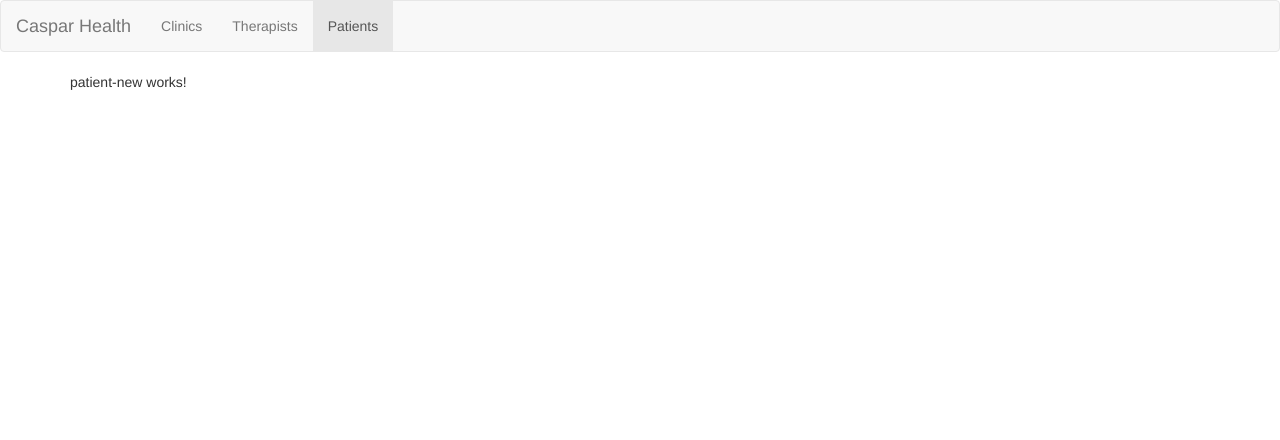
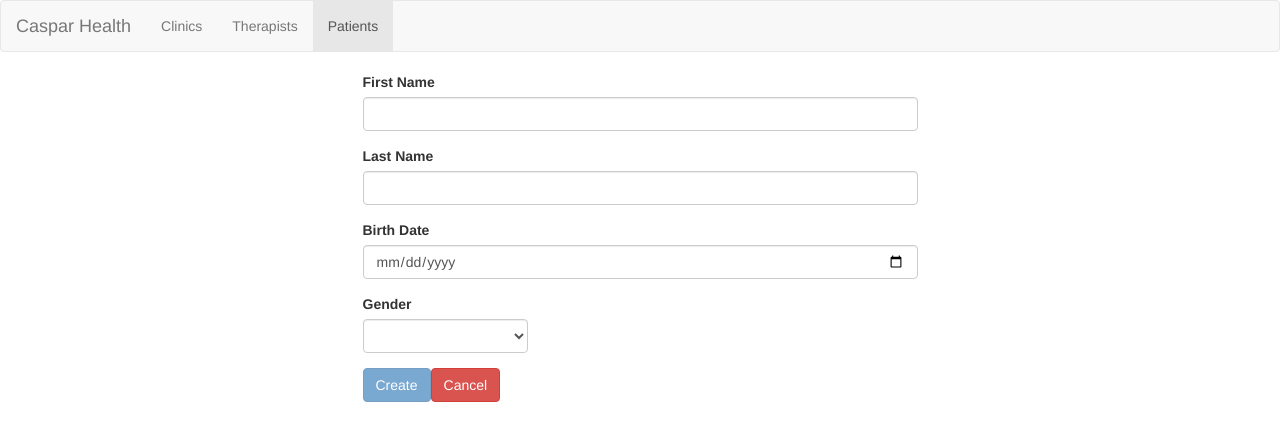
Before and after one commit to Beelphegor/Coding-Challenge-Caspar-Health, an Angular app: page /patients/new in a window 1280 px wide. Shown: the top 440 px of the page. Built offline with nearby package versions, Linux system fonts and the light colour scheme.

Commit message:
adding implementation to add patients

```diff
--- a/src/app/app.module.ts
+++ b/src/app/app.module.ts
@@ -17,6 +17,7 @@ import { PatientNewComponent } from './patients/patient-new/patient-new.componen
 import { ClinicEditComponent } from './clinics/clinic-edit/clinic-edit.component';
 import { FakeHttp } from 'app/fakeHttp.service';
 import { ClinicsService } from 'app/clinics/clinics.service';
+import { PatientsService } from 'app/patients/patients.service';
 
 @NgModule({
   declarations: [
@@ -38,7 +39,7 @@ import { ClinicsService } from 'app/clinics/clinics.service';
     HttpModule,
     AppRoutingModule
   ],
-  providers: [FakeHttp, ClinicsService],
+  providers: [FakeHttp, ClinicsService, PatientsService],
   bootstrap: [AppComponent]
 })
 export class AppModule { }
--- a/src/app/clinics/clinic-list/clinic-list.component.html
+++ b/src/app/clinics/clinic-list/clinic-list.component.html
@@ -6,12 +6,11 @@
   </div>
   <h2>Clinics</h2>
 </div>
-
 <div *ngIf="!clinics.length; else clinicsTable">
   <p>No clinics yet, create new clinic to start</p>
 </div>
 <ng-template #clinicsTable>
-    <table class="table table-striped" >
+  <table class="table table-striped">
     <thead>
       <th class="col-xs-4">Name</th>
       <th class="col-xs-6">Address</th>
--- a/src/app/clinics/clinic-new/clinic-new.component.ts
+++ b/src/app/clinics/clinic-new/clinic-new.component.ts
@@ -16,7 +16,6 @@ export class ClinicNewComponent implements OnInit {
   }
 
   onSubmit(form: NgForm) {
-    console.log("111111111");
     this.clinicsService.create(form.value).subscribe((response: any) => {
       console.log("asdfasdf");
       this.router.navigate(["/clinics"]);
--- a/src/app/fakeHttp.service.ts
+++ b/src/app/fakeHttp.service.ts
@@ -1,5 +1,6 @@
 import { Subject } from "rxjs/Subject";
 import { Clinic } from "app/clinics/clinics.model";
+import { Patient } from "app/patients/patient.model";
 
 export class FakeHttp {
     post(path: string, data: any) {
@@ -8,7 +9,9 @@ export class FakeHttp {
             case 'clinics':
                 this.createClinic(postSubject, data);
                 break;
-
+            case 'patients':
+                this.createPatient(postSubject, data);
+                break;
             default:
                 break;
         }
@@ -38,6 +41,7 @@ export class FakeHttp {
     }
 
     //Fake server Implementations
+    //CLINICS
     private createClinic(postSubject: Subject<any>, data) {
         let clinics = JSON.parse(localStorage['clinics']);
         clinics.push(new Clinic(data.name, data.address, (new Date()).getTime().toString()));
@@ -67,4 +71,15 @@ export class FakeHttp {
             deleteSubject.complete();
         }, 200);
     }
+
+     //PATIENTS
+     private createPatient(postSubject: Subject<any>, data) {
+        let patients = JSON.parse(localStorage['patients']);
+        patients.push(new Patient(data.firstName, data.lastName, data.birthDate, data.gender, (new Date()).getTime().toString()));
+        localStorage.setItem('patients', JSON.stringify(patients));
+        setTimeout(() => {
+            postSubject.next(data);
+            postSubject.complete();
+        }, 200);
+    }
 }
--- a/src/app/patients/patient-new/patient-new.component.html
+++ b/src/app/patients/patient-new/patient-new.component.html
@@ -1,3 +1,43 @@
-<p>
-  patient-new works!
-</p>
+<form (submit)="onSubmit(f)" #f="ngForm">
+  <div class="row">
+    <div class="col-xs-6 col-xs-offset-3">
+      <div class="form-group">
+        <label for="firstName">First Name</label>
+        <input type="text" class="form-control" name="firstName" ngModel required>
+      </div>
+    </div>
+  </div>
+  <div class="row">
+    <div class="col-xs-6 col-xs-offset-3">
+      <div class="form-group">
+        <label for="lastName">Last Name</label>
+        <input type="text" class="form-control" name="lastName" ngModel required>
+      </div>
+    </div>
+  </div>
+  <div class="row">
+      <div class="col-xs-6 col-xs-offset-3">
+        <div class="form-group">
+          <label for="birtDate">Birth Date</label>
+          <input type="date" class="form-control" name="birthDate" ngModel required>
+        </div>
+      </div>
+    </div>
+    <div class="row">
+        <div class="col-xs-2 col-xs-offset-3">
+          <div class="form-group">
+            <label for="gender">Gender</label>
+            <select name="gender" class="form-control" ngModel required>
+              <option value="M">M</option>
+              <option value="F">F</option>
+            </select>
+          </div>
+        </div>
+      </div>
+  <div class="row">
+    <div class="col-xs-6 col-xs-offset-3">
+      <button class="btn btn-primary" [disabled]="f.invalid" type="submit">Create</button>
+      <button class="btn btn-danger" routerLink="/clinics" type="button">Cancel</button>
+    </div>
+  </div>
+</form>
--- a/src/app/patients/patient-new/patient-new.component.ts
+++ b/src/app/patients/patient-new/patient-new.component.ts
@@ -1,4 +1,7 @@
 import { Component, OnInit } from '@angular/core';
+import { NgForm } from '@angular/forms';
+import { PatientsService } from 'app/patients/patients.service';
+import { Router } from '@angular/router';
 
 @Component({
   selector: 'app-patient-new',
@@ -7,9 +10,16 @@ import { Component, OnInit } from '@angular/core';
 })
 export class PatientNewComponent implements OnInit {
 
-  constructor() { }
+  constructor( private patientsService: PatientsService, private router: Router) { }
 
   ngOnInit() {
   }
 
+  onSubmit(form: NgForm) {
+    this.patientsService.create(form.value).subscribe((patient) => {
+      console.log(patient);
+      this.router.navigate(['/patients']);
+    });
+  }
+
 }
--- /dev/null
+++ b/src/app/patients/patient.model.ts
@@ -0,0 +1,15 @@
+export class Patient {
+    public firstName: string;
+    public lastName: string;
+    public birthDate: Date;
+    public gender: string;
+    public id: string;
+
+    constructor(firstName: string, lastName: string, birthDate: Date, gender: string, id: string) {
+        this.firstName = firstName,
+        this.lastName = lastName,
+        this.birthDate = birthDate,
+        this.gender = gender,
+        this.id = id
+    }
+}
--- /dev/null
+++ b/src/app/patients/patients.service.ts
@@ -0,0 +1,22 @@
+import { FakeHttp } from "app/fakeHttp.service";
+import { Injectable } from "@angular/core";
+import { Patient } from "app/patients/patient.model";
+
+@Injectable()
+export class PatientsService {
+
+    constructor(private http: FakeHttp) { }
+
+    create(patient: Patient) {
+        return this.http.post('patients', patient);
+    }
+
+    getAll() {
+        return this.http.get('patients');
+    }
+
+    delete(id: string) {
+        return this.http.delete('patients', id);
+    }
+
+}
```
Lines whose indentation alone changed are shown as unchanged.
